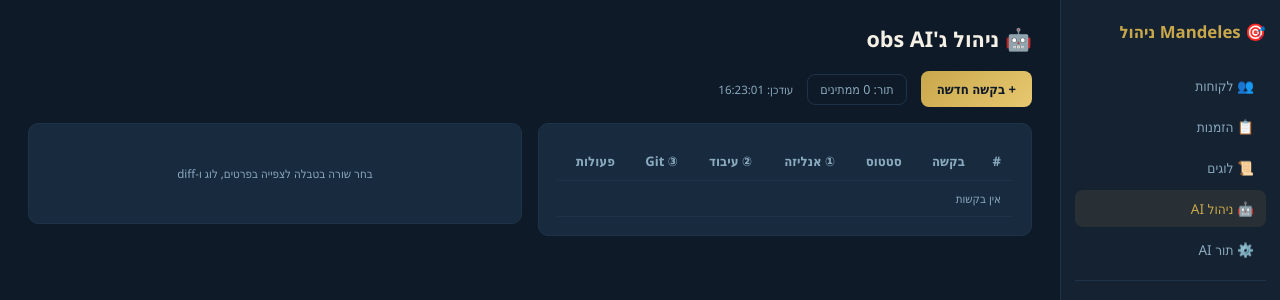
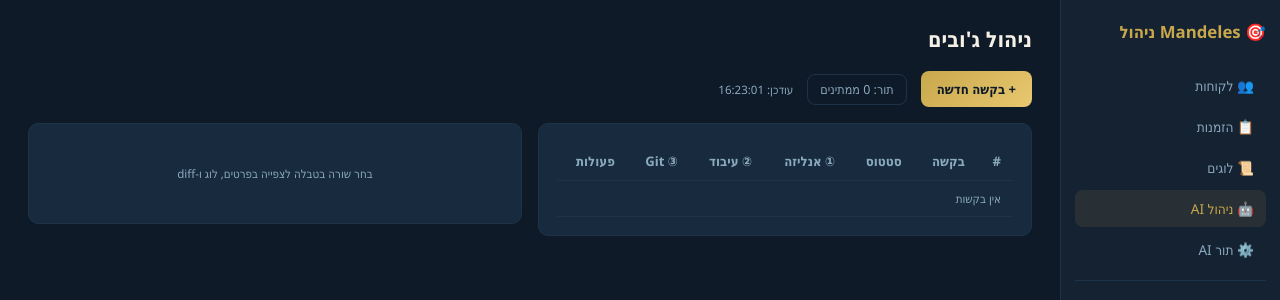
Before and after one commit to ihabah1/mendeles-next, a Django app: page /manage/ai/ in a window 1280 px wide. Shown: the top 300 px of the page. Run offline with Django 5.2, Linux system fonts and the light colour scheme; a user stored in the database is signed in; data comes from the database, SQL or seed files in the repository; data that the repository does not hold is empty.

Commit message:
ai-agent: change request #7

```diff
--- a/backend/templates/portal/ai_requests.html
+++ b/backend/templates/portal/ai_requests.html
@@ -5,7 +5,7 @@
 <link rel="stylesheet" href="{% static 'portal/ai-dashboard.css' %}">
 {% endblock %}
 {% block content %}
-<h1 class="page-title">🤖 ניהול ג'obs AI</h1>
+<h1 class="page-title">ניהול ג'ובים</h1>
 
 <div class="ai-dash-toolbar">
   <a href="{{ create_url }}" class="btn btn-gold">+ בקשה חדשה</a>
```
